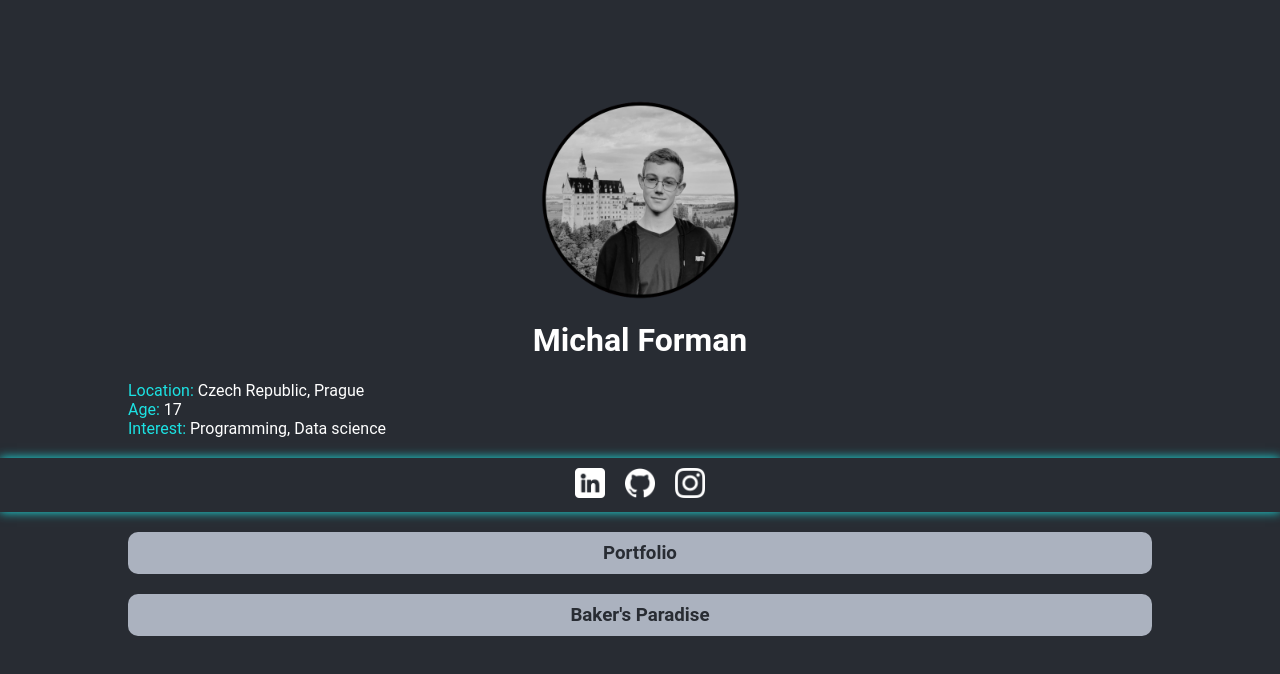
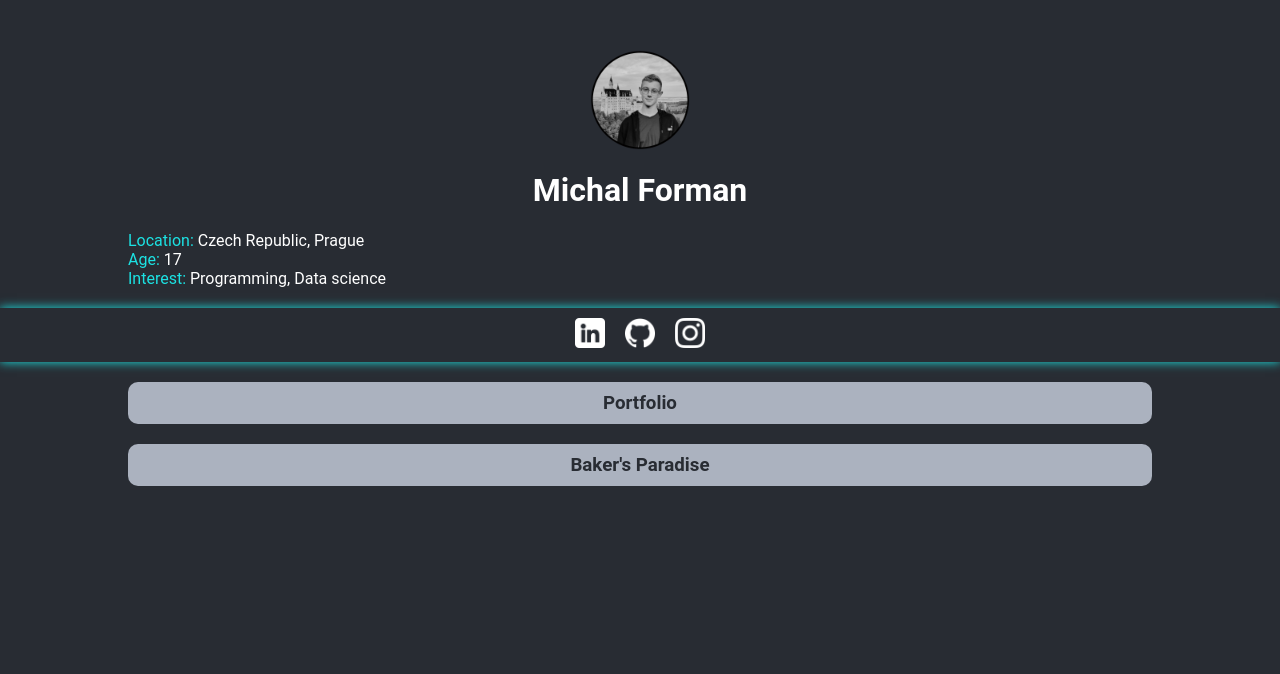
Before and after one commit to Michal-Forman/links_bio, a plain HTML site: page index.html in a window 1280 px wide. Drawn offline with Linux system fonts and the light colour scheme.

Commit message:
change size of profile picture

```diff
--- a/style.css
+++ b/style.css
@@ -27,11 +27,11 @@ body {
   display: flex;
   justify-content: center;
   align-items: center;
-  margin-top: 100px;
+  margin-top: 50px;
 }
 
 #profile-picture-holder img {
-  height: 200px;
+  height: 100px;
   border-radius: 50%;
 }
 
```
